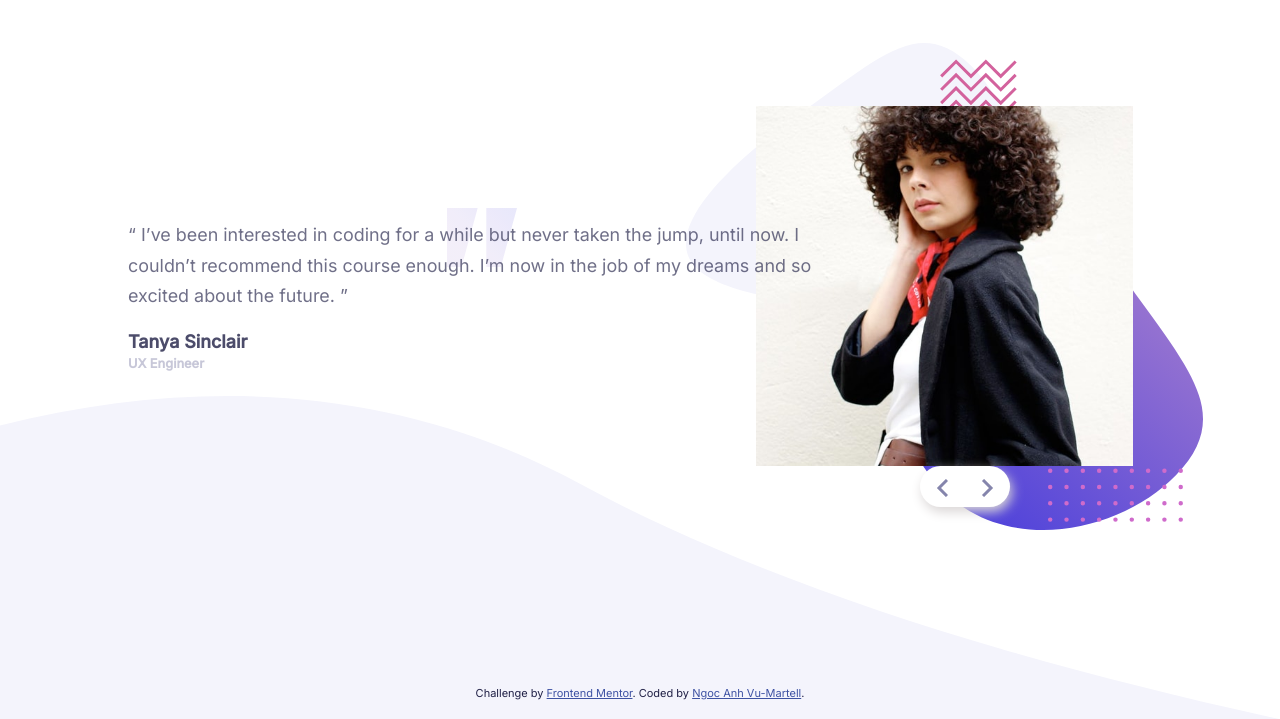
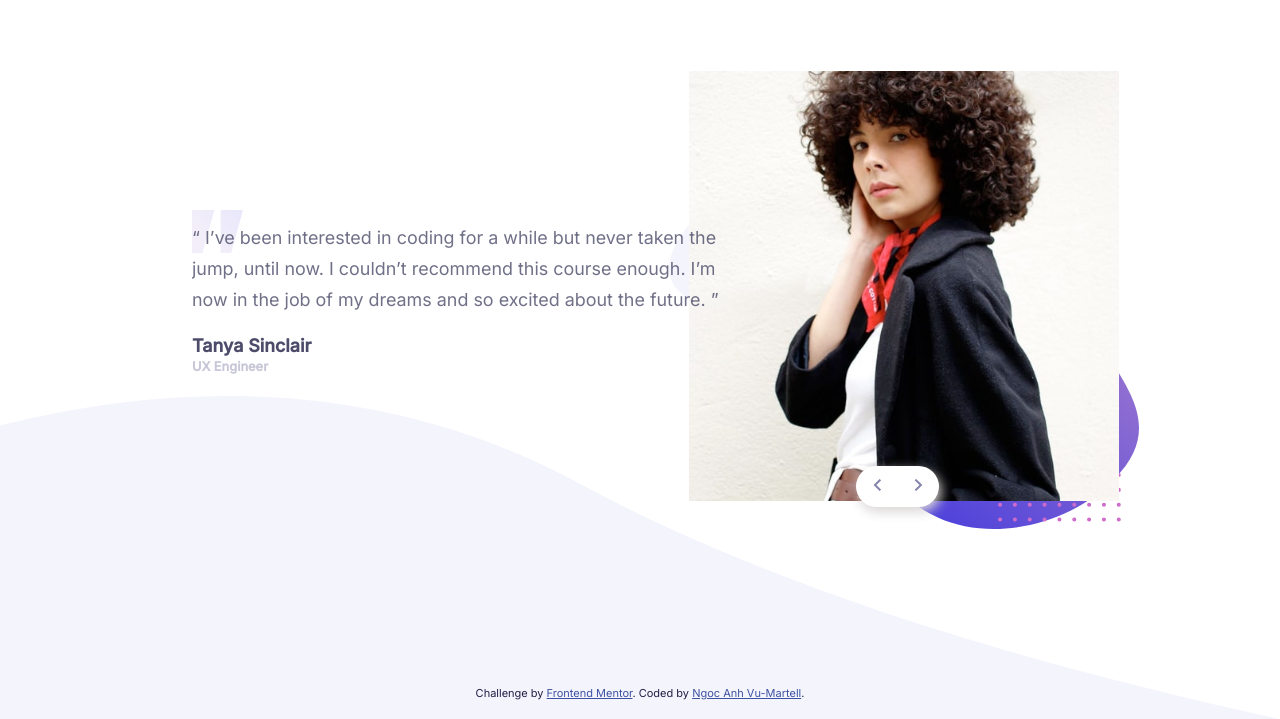
Before and after one commit to anh-vumartell/FrontenMentor-Testimonial-Slider, a plain HTML site: page index.html in a window 1280 px wide. Shown: the part 114-833 px from the top of the page. Drawn offline with Linux system fonts and the light colour scheme.

Commit message:
fix image size  on tablet view

```diff
--- a/style.css
+++ b/style.css
@@ -24,11 +24,6 @@ html {
   font-size: 80%;
 }
 body {
-  /* min-height: 100vh; */
-  /* display: flex;
-    flex-direction: column;
-    align-items: center;
-    justify-content: center; */
   font-weight: 300;
   color: var(--primary-1);
 }
@@ -55,16 +50,16 @@ h6 {
   margin: 0 auto;
 }
 .slider {
-  max-width: 100vw;
+  max-width: 90vw;
   height: 100vh;
-  margin: 1.5rem 1rem;
+  margin: 0 1.5rem;
   position: relative;
   display: flex;
   overflow: hidden;
 }
 .slide {
   width: 100%;
-  height: 100%;
+  height: 95%;
   position: absolute;
   display: flex;
   flex-direction: column;
@@ -74,27 +69,30 @@ h6 {
 }
 
 .img--container {
-  width: 343px;
-  height: 343px;
+  width: 260px;
+  height: 260px;
   margin: 0 auto;
-  padding: 50px;
+  padding: 25px;
+  object-fit: contain;
   background-image: url(./images/pattern-bg.svg);
   background-repeat: no-repeat;
-  background-position: center;
-  background-size: 324px;
+  background-size: contain;
+  background-position: contain;
+  position: relative;
 }
 
 .img--container img {
   width: 100%;
   height: 100%;
+  object-fit: contain;
 }
 .testimonial--container {
   width: 100%;
-  height: 50%;
+  margin-top: 0.5rem;
   background-image: url(./images/pattern-quotes.svg);
   background-repeat: no-repeat;
-  background-size: 5.5rem;
-  background-position: center 0.2rem;
+  background-size: 4rem;
+  background-position: center 1.2rem;
   opacity: 0.8;
 }
 .testimonial--info {
@@ -107,13 +105,13 @@ h6 {
   position: absolute;
   left: 50%;
   transform: translateX(-50%);
-  top: 22rem;
-  width: 7rem;
-  height: 3.5rem;
+  top: 19rem;
+  width: 6.5rem;
+  height: 3rem;
   display: flex;
   justify-content: center;
   background-color: #fff;
-  border-radius: 25px;
+  border-radius: 50px;
   box-shadow: 2px 5px 12px rgb(218, 214, 214);
 }
 .btn--container .btn {
@@ -122,11 +120,11 @@ h6 {
   padding: 1rem 1.3rem;
   outline: none;
   cursor: pointer;
-  font-size: var(--text-xs);
 }
 
 .btn-next img,
 .btn-prev img {
+  width: 100%;
   transition: transform 0.4s ease;
 }
 .btn-next:hover img,
@@ -171,10 +169,13 @@ h6 {
   }
   .img--container {
     width: 480px;
-    height: 400px;
-    padding: 70px;
+    height: 480px;
     background-size: contain;
+    background-position: center 60px;
     z-index: -1;
+  }
+  .testimonial--container {
+    background-position: left 0.5rem;
   }
   .img--container img {
     width: 100%;
@@ -187,7 +188,7 @@ h6 {
   }
 }
 /*On Desktop view*/
-@media only screen and (min-width: 1200px) {
+@media only screen and (min-width: 1000px) {
   .slider {
     justify-content: center;
     align-items: center;
@@ -196,13 +197,15 @@ h6 {
     width: 100%;
     padding: 0 6rem;
   }
-  .testimonial--container {
-    background-position: center 9.5rem;
+  .img--container {
+    width: 600px;
+    height: 600px;
+    padding: 20px;
+    background-position: center 100px;
+    margin-left: -60px;
   }
-  .img--container {
-    width: 560px;
-    height: 500px;
-    margin-left: -150px;
+  .img--container img{
+    object-fit: contain;
   }
   .btn--container {
     top: 580px;
```
